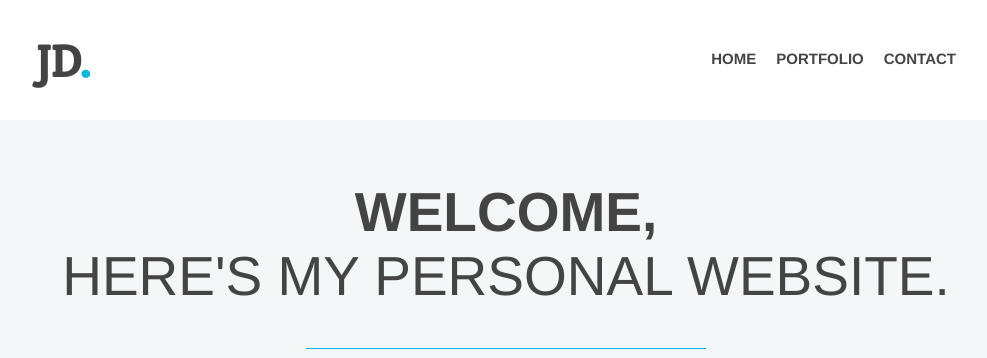
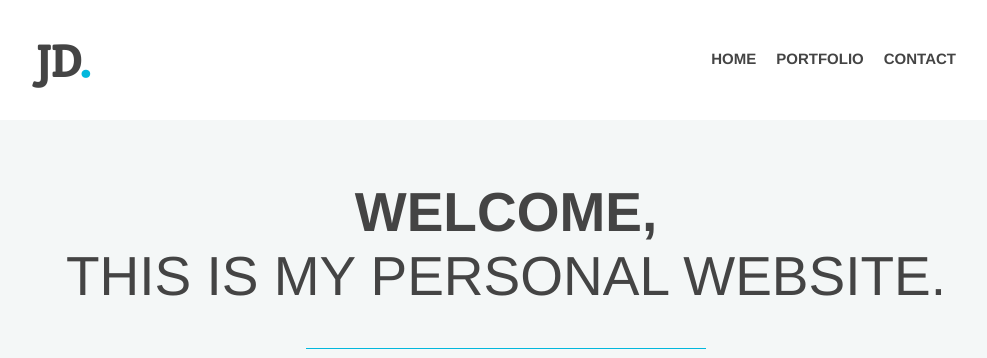
Before and after one commit to jimiduiveman/PortfolioWebsite, a plain HTML site: page index.html in a window 1280 px wide. Shown: the top 358 px of the page, without its empty margins (134-1121 px from the left). Drawn offline with Linux system fonts and the light colour scheme.

Commit message:
change title

```diff
--- a/index.html
+++ b/index.html
@@ -26,7 +26,7 @@
 	<div id="primary-content">
 		<div class="wrapper">
 			<h2><strong>Welcome,</strong><br/>
-			here's my personal website.</h2>
+			this is my personal website.</h2>
 			<h3></h3>
 		</div>
 	</div>
```
